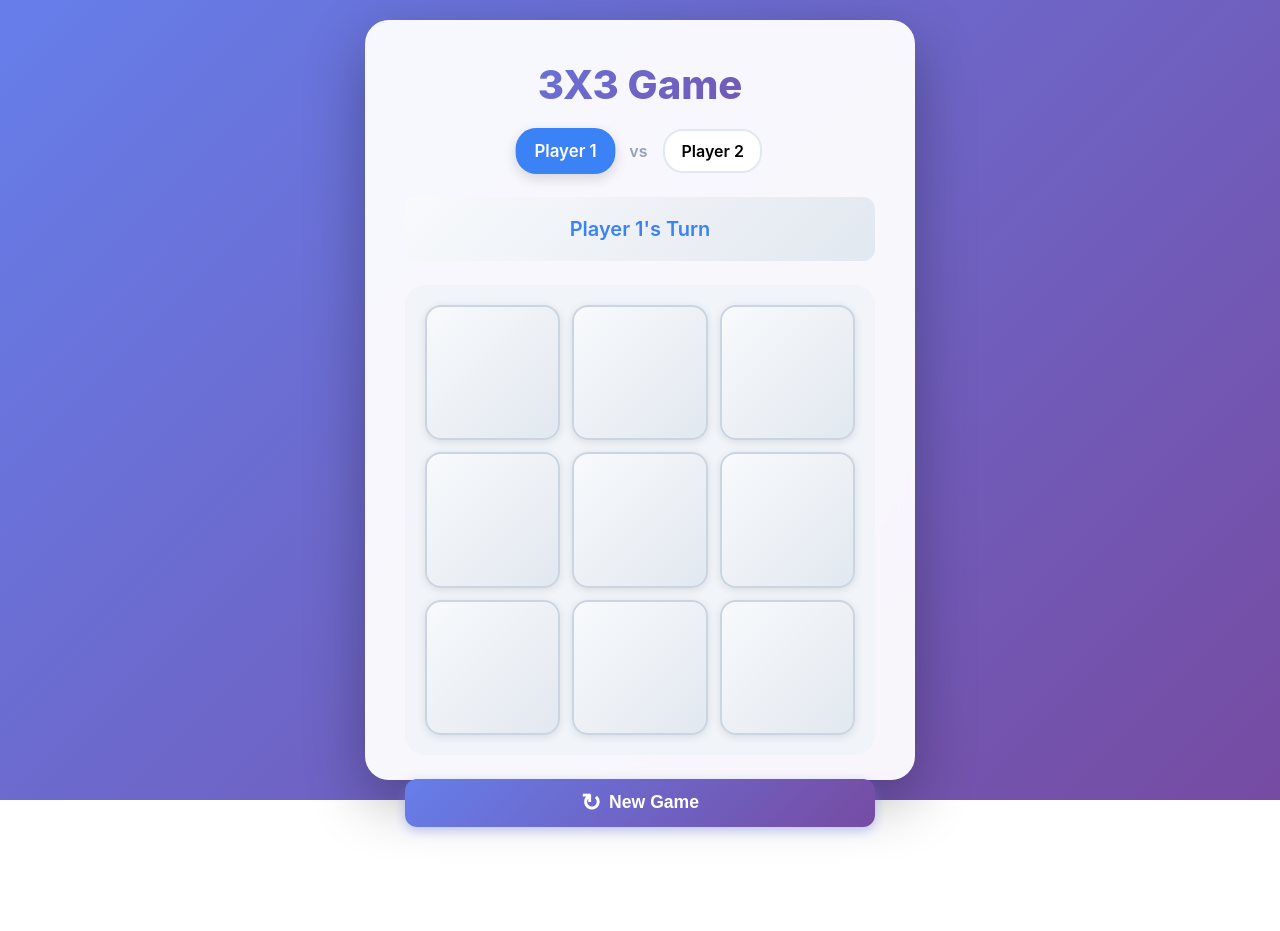
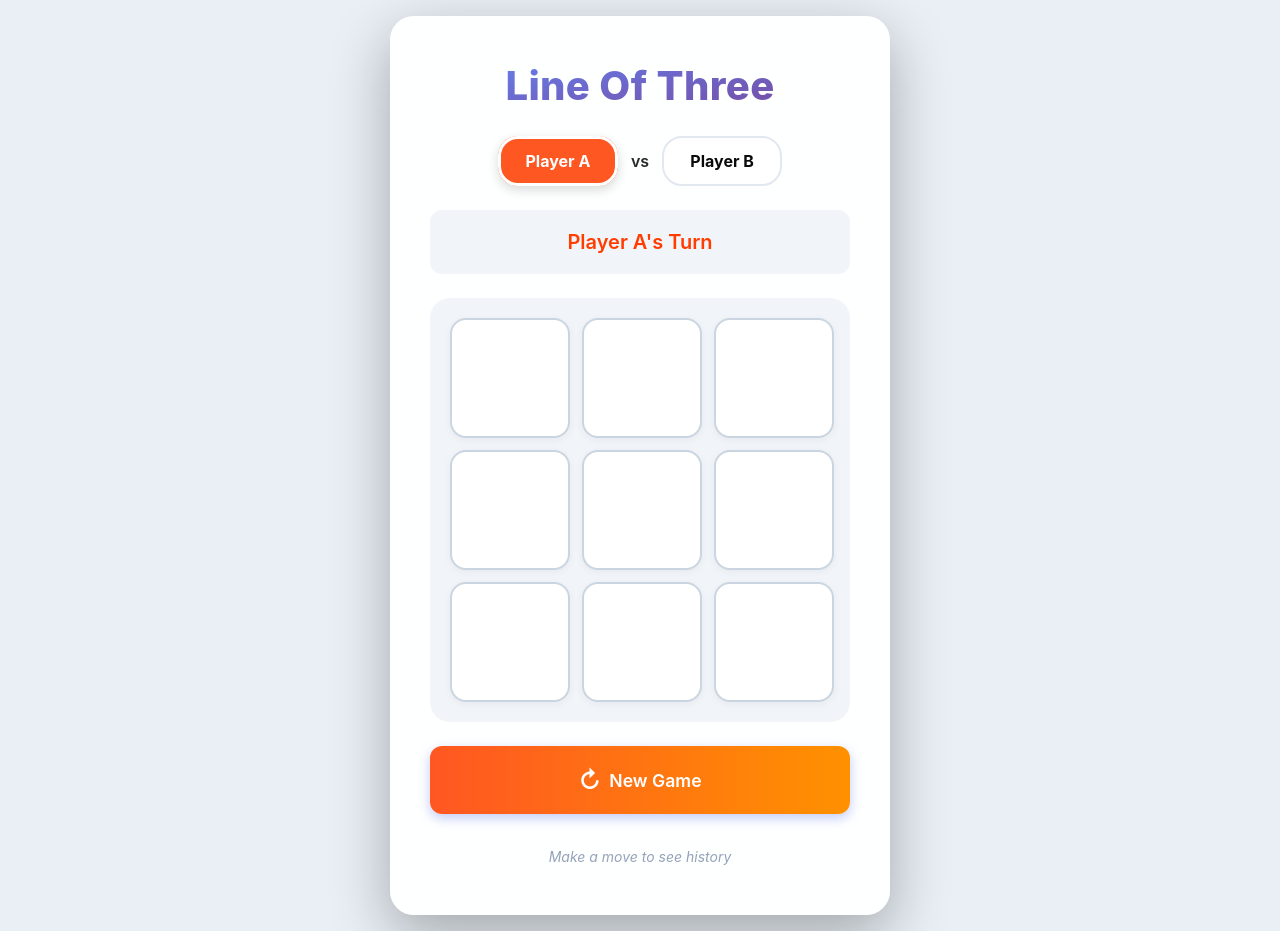
Before and after one commit to gutiere5/js-react-number-match, a React (Create React App) app: page / in a window 1280 px wide. Before the commit the page ends 847 px from the top, so only its background shows below. Built offline with nearby package versions, Linux system fonts and the light colour scheme.

Commit message:
feat: Improved UI
Modified UI to meet heuristics standards
Refactored some code

```diff
--- a/src/App.css
+++ b/src/App.css
@@ -4,92 +4,153 @@
   box-sizing: border-box;
 }
 
+body {
+  font-family: "Inter", -apple-system, BlinkMacSystemFont, "Segoe UI", Roboto,
+  sans-serif;
+  background-color: #e9eff5;
+}
+
 .game-container {
   min-height: 100vh;
-  max-height: 100vh;
   display: flex;
   align-items: center;
   justify-content: center;
-  padding: 20px;
-  background: linear-gradient(135deg, #667eea 0%, #764ba2 100%);
-  font-family: -apple-system, BlinkMacSystemFont, 'Segoe UI', 'Roboto', 'Oxygen',
-    'Ubuntu', 'Cantarell', 'Fira Sans', 'Droid Sans', 'Helvetica Neue',
-    sans-serif;
+  padding: 1rem;
 }
 
 .game-card {
-  max-width: 550px;
-  max-height: 95vh;
   width: 100%;
+  max-width: 500px;
   background: rgba(255, 255, 255, 0.95);
   backdrop-filter: blur(10px);
   border-radius: 24px;
   box-shadow: 0 20px 60px rgba(0, 0, 0, 0.3);
-  padding: 40px;
+  overflow: hidden;
+  position: relative;
 }
 
 .game-content {
   display: flex;
   flex-direction: column;
+  align-items: center;
   gap: 24px;
+  padding: 40px 20px;
+  width: 100%;
+}
+
+@media (min-width: 768px) {
+  .game-content {
+    padding: 40px;
+  }
 }
 
 /* Header Styles */
-.header {
-  text-align: center;
+.header-container {
+  position: relative;
+  width: 100%;
+  display: flex;
+  justify-content: center;
+  flex-direction: column;
+  gap: 20px;
+  align-items: center;
 }
 
 .title {
-  font-size: 2.5rem;
+  font-family: "Inter", sans-serif;
   font-weight: 800;
-  background: linear-gradient(135deg, #667eea 0%, #764ba2 100%);
+  font-size: 40px;
+  line-height: 1.5;
+  letter-spacing: 0.37px;
+  background: linear-gradient(
+          168.653deg,
+          rgb(102, 126, 234) 0%,
+          rgb(118, 75, 162) 100%
+  );
   -webkit-background-clip: text;
   -webkit-text-fill-color: transparent;
   background-clip: text;
-  margin-bottom: 20px;
+  margin: 0;
+  text-align: center;
 }
 
 .players-container {
   display: flex;
   align-items: center;
   justify-content: center;
-  gap: 16px;
+  gap: 13px;
+  width: 100%;
 }
 
 .player-badge {
+  width: 120px;
+  height: 50px;
+  border-radius: 20px;
+  flex-shrink: 0;
+  position: relative;
+  display: flex;
   align-items: center;
-  gap: 8px;
-  padding: 10px 16px;
-  border-radius: 20px;
+  justify-content: center;
+  transition: all 0.3s ease;
+  background: white;
   border: 2px solid #e2e8f0;
-  background: white;
-  transition: all 0.3s ease;
-  font-weight: 600;
+}
+
+.player-badge span {
+  font-family: "Inter", sans-serif;
+  font-weight: 700;
+  font-size: 16px;
+  color: #0a0a0a;
+  z-index: 2;
+  transition: color 0.3s ease;
 }
 
 .player-badge.active {
-  transform: scale(1.05);
-  box-shadow: 0 4px 12px rgba(0, 0, 0, 0.15);
+  background: #ff5722;
+  border: none;
+  box-shadow: 0 4px 12px 0 rgba(0, 0, 0, 0.15);
 }
 
-.player-badge.active.player1 {
-  background: #3b82f6;
-  border-color: #3b82f6;
-  color: white;
+.player-badge.active.playerA {
+  background: #ff5722;
 }
 
-.player-badge.active.player2 {
-  background: #f43f5e;
-  border-color: #f43f5e;
+.player-badge.active.playerB {
+  background: #667eea;
+}
+
+.badge-border {
+  position: absolute;
+  inset: 0;
+  border-radius: 20px;
+  pointer-events: none;
+  display: none;
+}
+
+.player-badge.active .badge-border {
+  display: block;
+  border: 3px solid #ffffff;
+}
+
+.player-badge.active span {
   color: white;
 }
 
 .vs-text {
-  color: #94a3b8;
+  font-family: "Inter", sans-serif;
   font-weight: 600;
+  font-size: 16px;
+  color: #282828;
+  white-space: nowrap;
 }
 
 /* Status */
+.status-container-wrapper {
+  width: 100%;
+  display: flex;
+  justify-content: center;
+  max-width: 420px;
+}
+
 .status-container {
   text-align: center;
   padding: 20px;
@@ -97,15 +158,24 @@
   background: linear-gradient(135deg, #f8fafc 0%, #e2e8f0 100%);
 }
 
+.status-container {
+  width: 100%;
+  border-radius: 12px;
+  background: #f1f5f9;
+  display: flex;
+  align-items: center;
+  justify-content: center;
+}
+
 .status-message {
   display: flex;
   align-items: center;
   justify-content: center;
   gap: 8px;
-  font-size: 1.25rem;
+  font-family: "Inter", sans-serif;
+  font-size: 20px;
   font-weight: 600;
 }
-
 .winner-message {
   color: #16a34a;
 }
@@ -114,20 +184,16 @@
   color: #f59e0b;
 }
 
+.playerA-turn {
+  color: #ff3d00;
+}
+
+.playerB-turn {
+  color: #667eea;
+}
+
 .trophy {
   font-size: 1.5rem;
-}
-
-.turn-text {
-  font-weight: 600;
-}
-
-.player1-turn {
-  color: #3b82f6;
-}
-
-.player2-turn {
-  color: #f43f5e;
 }
 
 /* Board Styles */
@@ -138,68 +204,76 @@
   padding: 20px;
   background: #f1f5f9;
   border-radius: 20px;
+  width: 100%;
+  max-width: 420px;
+  margin: 0 auto;
 }
 
 .square {
-  aspect-ratio: 1;
+  position: relative;
+  width: 120px;
+  height: 120px;
+  background: white;
   border-radius: 16px;
-  border: 2px solid #cbd5e1;
-  background: linear-gradient(135deg, #f8fafc 0%, #e2e8f0 100%);
   display: flex;
   align-items: center;
   justify-content: center;
-  font-size: 3rem;
-  font-weight: bold;
+  border: 2px solid #cbd5e1;
+  box-shadow: 0 2px 8px 0 rgba(0, 0, 0, 0.05);
+  outline: none;
   cursor: pointer;
-  transition: all 0.3s ease;
-  box-shadow: 0 2px 8px rgba(0, 0, 0, 0.1);
-}
-
-.square:hover {
-  transform: scale(1.05);
-  box-shadow: 0 4px 12px rgba(0, 0, 0, 0.1);
+  padding: 0;
 }
 
 .square.filled {
-  background: white;
   cursor: default;
-}
-
-.square.filled:hover {
-  transform: scale(1);
 }
 
 .square.winning {
   background: #dcfce7;
-  border: 4px solid #4ade80;
+  border-color: #4ade80;
   box-shadow: 0 0 20px rgba(74, 222, 128, 0.4);
 }
 
-/* Reset Button */
-.bottom-container {
-  display: flex;
-  flex-direction: column;
-  gap: 12px;
+.square:hover:not(.filled) {
+  transform: scale(1.05);
 }
 
+.player-mark {
+  z-index: 10;
+  font-size: 60px;
+  font-weight: bold;
+  line-height: 1;
+}
+
+.player-A {
+  color: #ff5722;
+}
+
+.player-B {
+  color: #667eea;
+}
+
+/* Reset Button */
 .reset-button {
   flex-shrink: 0;
   width: 100%;
-  height: 48px;
-  padding: 0;
+  max-width: 420px;
+  height: 68px;
   border: none;
   border-radius: 12px;
-  background: linear-gradient(135deg, #667eea 0%, #764ba2 100%);
+  background: linear-gradient(90deg, #ff5722 0%, #ff9100 100%);
+  box-shadow: 0 4px 12px 0 rgba(102, 126, 234, 0.4);
   color: white;
-  font-size: 1.1rem;
+  font-family: "Inter", sans-serif;
+  font-size: 17.6px;
   font-weight: 600;
   cursor: pointer;
-  transition: all 0.3s ease;
   display: flex;
   align-items: center;
   justify-content: center;
   gap: 8px;
-  box-shadow: 0 4px 12px rgba(102, 126, 234, 0.4);
+  transition: transform 0.1s;
 }
 
 .reset-button:hover {
@@ -208,59 +282,74 @@
 }
 
 .reset-button:active {
-  transform: translateY(0);
+  transform: scale(0.98);
 }
 
 .reset-icon {
-  font-size: 1.5rem;
+  font-size: 24px;
+  font-weight: 600;
 }
 
-.game-history {
+/* Game History */
+.history-container {
   display: flex;
-  flex-direction: row;
-  flex-wrap: wrap;
-  gap: 8px;
-  list-style: none;
-  padding: 4px;
-  justify-content: center;
+  gap: 24px;
+  overflow-x: auto;
+  width: 100%;
+  padding: 10px 4px;
 }
 
-.game-history li {
-  list-style: none;
+@media (min-width: 768px) {
+  .history-container {
+    justify-content: center;
+    max-width: 420px;
+  }
 }
 
 .history-button {
   width: 40px;
   height: 40px;
-  min-width: 40px;
-  padding: 0;
-  border: none;
   border-radius: 12px;
-  background: linear-gradient(135deg, #667eea 0%, #764ba2 100%);
-  color: white;
-  font-size: .95rem;
-  font-weight: 600;
-  cursor: pointer;
+  flex-shrink: 10;
   display: flex;
   align-items: center;
   justify-content: center;
-  transition: all 0.3s ease;
-  box-shadow: 0 2px 8px rgba(102, 126, 234, 0.3);
+  border: none;
+  cursor: pointer;
+  background: white;
+  color: #475569;
+  box-shadow: 0 4px 10px 0 rgba(102, 126, 234, 0.4);
+  transition: all 0.2s ease;
 }
 
-.history-button:hover {
-  transform: translateY(-2px);
-  box-shadow: 0 4px 12px rgba(102, 126, 234, 0.4);
+.history-button.active {
+  background: #ff5722;
+  color: white;
 }
 
-.history-button:active {
-  transform: translateY(0);
+.history-text {
+  font-family: "Inter", sans-serif;
+  font-weight: 600;
+  font-size: 17.6px;
 }
 
-.history-icon {
+.history-placeholder {
+  color: #94a3b8;
+  font-size: 14px;
+  font-style: italic;
+  width: 100%;
+  text-align: center;
+}
+
+/* Scrollbar hide utility */
+.scrollbar-hide::-webkit-scrollbar {
   display: none;
 }
 
+.scrollbar-hide {
+  -ms-overflow-style: none;
+  scrollbar-width: none;
+}
 
 /* Responsive */
 @media (max-width: 640px) {
--- a/src/App.js
+++ b/src/App.js
@@ -1,35 +1,19 @@
-import './App.css';
-import { useState } from 'react';
-import { motion } from 'motion/react';
-import Board from './components/Board';
-import { calculateDraw, calculateWinner } from './utils/gameLogic';
+import "./App.css";
+import { useState } from "react";
+import { motion } from "motion/react";
+import Board from "./components/Board";
+import HistoryButton from "./components/HistoryButton";
+import { calculateDraw, calculateWinner } from "./utils/GameLogic";
 
 export default function Game() {
   const [history, setHistory] = useState([Array(9).fill("?")]);
   const [currentMove, setCurrentMove] = useState(0);
   const currentSquares = history[currentMove];
-  const turn1IsNext = currentMove % 2 === 0;
+  const turnAIsNext = currentMove % 2 === 0;
 
   const result = calculateWinner(currentSquares);
   const winner = result?.winner;
   const isDraw = calculateDraw(currentSquares);
-
-
-  function jumpTo(nextMove) {
-    setCurrentMove(nextMove);
-  };
-
-  const moves = history.map((squares, move) => {
-    if (move === 0) return null;
-
-    return (
-      <li key={move}>
-        <button onClick={() => jumpTo(move)} className='history-button'>
-          {move}
-        </button>
-      </li>
-    );
-  }).filter(Boolean);
 
   function handlePlay(nextSquares) {
     const nextHistory = [...history.slice(0, currentMove + 1), nextSquares];
@@ -43,27 +27,42 @@ export default function Game() {
     setCurrentMove(0);
   }
 
+  function jumpTo(move) {
+    setCurrentMove(move);
+  }
+
   return (
       <div className="game-container">
         <div className="game-card">
           <div className="game-content">
             {/* Header */}
-          <div className="header">
-            <h1 className="title">3X3 Game</h1>
+            <div className="header-container">
+              <h1 className="title">Line Of Three</h1>
               <div className="players-container">
-              <div className={`player-badge ${turn1IsNext && !winner && !isDraw ? 'active player1' : ''}`}>
-                <span>Player 1</span>
+                <div
+                    className={`player-badge ${
+                        turnAIsNext && !winner && !isDraw ? "active playerA" : ""
+                    }`}
+                >
+                  <div className="badge-border" />
+                  <span>Player A</span>
                 </div>
                 <span className="vs-text">vs</span>
-              <div className={`player-badge ${!turn1IsNext && !winner && !isDraw ? 'active player2' : ''}`}>
-                <span>Player 2</span>
+                <div
+                    className={`player-badge ${
+                        !turnAIsNext && !winner && !isDraw ? "active playerB" : ""
+                    }`}
+                >
+                  <div className="badge-border" />
+                  <span>Player B</span>
                 </div>
               </div>
             </div>
 
             {/* Status */}
+            <div className="status-container-wrapper">
               <motion.div
-            key={winner || isDraw ? 'game-over' : 'playing'}
+                  key={winner || isDraw ? "game-over" : "playing"}
                   initial={{ scale: 0.8, opacity: 0 }}
                   animate={{ scale: 1, opacity: 1 }}
                   className="status-container"
@@ -74,39 +73,63 @@ export default function Game() {
                       <span>Player {winner} Wins!</span>
                     </div>
                 ) : isDraw ? (
-              <div className="status-message draw-message">
-                It's a Draw!
-              </div>
+                    <div className="status-message draw-message">It's a Draw!</div>
                 ) : (
                     <div className="status-message">
-                {turn1IsNext ? (
+                      {turnAIsNext ? (
                           <>
-                    <span className="turn-text player1-turn">Player 1's Turn</span>
+                      <span className="turn-text playerA-turn">
+                        Player A's Turn
+                      </span>
                           </>
                       ) : (
                           <>
-                    <span className="turn-text player2-turn">Player 2's Turn</span>
+                      <span className="turn-text playerB-turn">
+                        Player B's Turn
+                      </span>
                           </>
                       )}
                     </div>
                 )}
               </motion.div>
+            </div>
 
             {/* Game Board */}
-          <div > <Board turn1IsNext={turn1IsNext} onPlay={handlePlay} squares={currentSquares} /> </div>
+            <div>
+              <Board
+                  turnAIsNext={turnAIsNext}
+                  onPlay={handlePlay}
+                  squares={currentSquares}
+              />
+            </div>
 
             {/* Reset Button */}
-          <div className="bottom-container">
-            <button onClick={handleReset} className='reset-button'>
-              <span className='reset-icon'>↻</span>
+            <button onClick={handleReset} className="reset-button">
+              <span className="reset-icon">↻</span>
               New Game
             </button>
-            <ol className='game-history'>
-              {moves}
-            </ol>
+
+            {/* Game History */}
+            <div className="history-container scrollbar-hide">
+              {history.map((_, move) => {
+                if (move === 0) return null;
+                return (
+                    <HistoryButton
+                        key={move}
+                        moveNumber={move}
+                        onClick={() => jumpTo(move)}
+                        isActive={currentMove === move}
+                    />
+                );
+              })}
+              {history.length === 1 && (
+                  <div className="history-placeholder">
+                    Make a move to see history
+                  </div>
+              )}
             </div>
           </div>
         </div>
-    </div >
+      </div>
   );
 }
--- /dev/null
+++ b/src/components/HistoryButton.js
@@ -0,0 +1,14 @@
+import { motion } from "motion/react";
+
+export default function HistoryButton({ moveNumber, onClick, isActive }) {
+    return (
+        <motion.button
+            className={`history-button ${isActive ? "active" : ""}`}
+            onClick={onClick}
+            whileHover={{ scale: 1.1 }}
+            whileTap={{ scale: 0.9 }}
+        >
+            <span className="history-text">{moveNumber}</span>
+        </motion.button>
+    );
+}
--- a/src/components/Square.js
+++ b/src/components/Square.js
@@ -3,29 +3,31 @@ import { motion } from "motion/react";
 export default function Square({ value, onSquareClick, isWinningSquare }) {
     return (
         <motion.button
+            className={`square ${isWinningSquare ? "winning" : ""} ${
+                value !== "?" ? "filled" : ""
+            }`}
+            onClick={onSquareClick}
             whileHover={{ scale: value === "?" ? 1.05 : 1 }}
             whileTap={{ scale: value === "?" ? 0.95 : 1 }}
-            onClick={onSquareClick}
-            className={`square ${isWinningSquare ? 'winning' : ''} ${value !== "?" ? 'filled' : ''}`}
         >
-            {value === "1" && (
+            {value === "A" && (
                 <motion.div
                     initial={{ scale: 0, rotate: -180 }}
                     animate={{ scale: 1, rotate: 0 }}
-                    transition={{ type: "spring", stiffness: 260, damping: 20 }}
-                    className="player-1"
+                    transition={{ type: "spring", stiffness: 300, damping: 20 }}
+                    className="player-mark player-A"
                 >
-                    1
+                    A
                 </motion.div>
             )}
-            {value === "2" && (
+            {value === "B" && (
                 <motion.div
                     initial={{ scale: 0, rotate: 180 }}
                     animate={{ scale: 1, rotate: 0 }}
                     transition={{ type: "spring", stiffness: 260, damping: 20 }}
-                    className="player-2"
+                    className="player-mark player-B"
                 >
-                    2
+                    B
                 </motion.div>
             )}
         </motion.button>
```
Also changed, not shown: src/components/Board.js (+13 -11 lines), src/utils/GameLogic.js (renamed from src/utils/gameLogic.js). Lines whose indentation alone changed are shown as unchanged.
